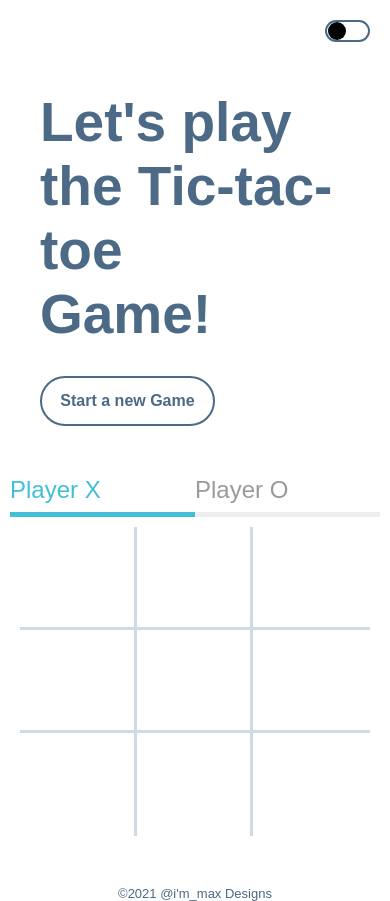
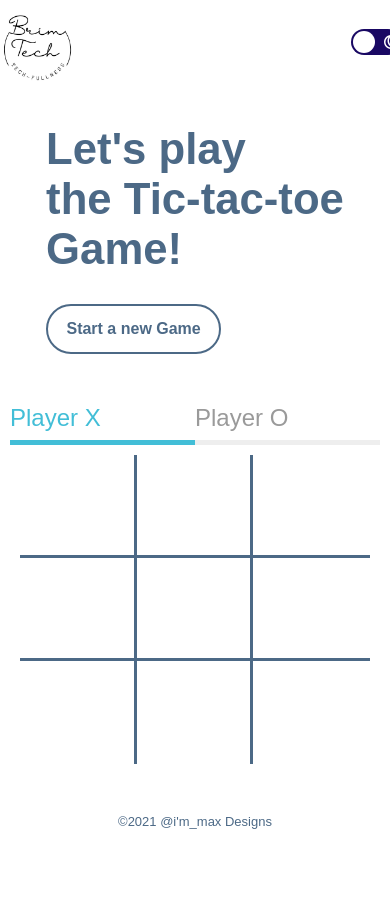
Before and after one commit to Max-munene/Tic-tac-toe-Game, a plain HTML site: page index.html in a window 390 px wide. After the commit the page ends 844 px from the top, so only its background shows below. Drawn offline with Linux system fonts and the light colour scheme.

Commit message:
added darkmode

```diff
--- a/css/style.css
+++ b/css/style.css
@@ -1,71 +1,95 @@
-*{
-box-sizing:border-box;/* universal selector */
+* {
+	box-sizing: border-box; /* universal selector */
 	margin: 0;
 }
 
-body{
+body {
 	font-family: 'Merriweather Sans', sans-serif;
+	/* background-color: #fff; */
 	color: #4c6986;
+}
 
-}
 header,
 footer {
-    height: 50px;
+	height: 10vh;
 }
 
-label{
-  position: absolute;
-  width: 45px;
-  height: 22px;
-  right: 20px;
-  top: 20px;
-  border: 2px solid;
-  border-radius: 20px;
-}
-label:before{
-  position: absolute;
-  content: "";
-  width: 18px;
-  height: 18px;
-  left: 1px;
-    border-radius: 50px;
-  cursor: pointer;
-  background: #000;
-  transition: 0.4s;
-}
-
-label.active:before{
-  left: 24px;
-  background: #fff;
-}
-
-body.night{
-  background: #081420;
-  color:#fff;
-}
-
-.title{
+.title {
 	max-width: 500px;
 }
 
-.wrapper{
-  max-width: 100%;
-  height:100%;
-  display:flex;
+.logo {
+	display: flex;
+	position: relative;
+	height: 90px;
+	width: 90px;
+	padding-top: 15px;
+	padding-right: 90%;
+}
+.logo img {
+	height: 100%;
+}
+.toggle {
+	display: flex;
 	align-items: center;
-  justify-content:space-evenly;
-  margin: 0 auto;
-  padding:40px;
-
 }
 
-h1{
-  font-size: 55px;
-  font-weight: bold;
-
+.checkbox {
+	opacity: 0;
+	position: absolute;
 }
 
-.restart{
+.label {
+	background-color: #190863;
+	display: flex;
+	align-items: center;
+	justify-content: space-between;
+	border-radius: 50px;
+	position: relative;
+	width: 50px;
+	height: 26px;
+	padding: 5px;
+}
+
+.ball {
+	background-color: #fff;
+	position: absolute;
+	top: 2px;
+	left: 2px;
+	height: 22px;
+	width: 22px;
+	border-radius: 50px;
+	transition: transform 0.2s linear;
+}
+
+.checkbox:checked + .label .ball {
+	transform: translateX(24px);
+}
+
+.fa-moon {
+	color: #fff;
+}
+
+.fa-sun {
+	color: #f39c12;
+}
+
+.wrapper {
+	max-width: 100%;
+	height: 100%;
+	display: flex;
+	align-items: center;
+	justify-content: space-evenly;
+	margin: 0 auto;
+	padding: 40px;
+}
+
+h1 {
+	font-size: calc(2em + 3vw);
+	font-weight: bold;
+}
+
+.restart {
 	width: 175px;
 	height: 50px;
 	display: flex;
@@ -74,64 +98,62 @@ h1{
 	border-radius: 50px;
 	border: 2px solid #4c6986;
 	transition: all 0.2s ease;
-  cursor:pointer;
+	cursor: pointer;
 	font-weight: bold;
 	margin-top: 30px;
 }
 
-.restart:hover{
+.restart:hover {
 	background-color: #4c6986;
 	color: white;
-
-
 }
 
-.game{
+.game {
 	width: 370px;
-  height:370px;
+	height: 370px;
 	display: flex;
-  flex-direction:column;
+	flex-direction: column;
 }
 
-.header{
+.header {
 	display: flex;
 	color: #9a9a9a;
-  font-size:  24px;
+	font-size: 24px;
 	align-items: center;
 }
 
-.header .player-x{
+.header .player-x {
 	flex: 1;
 	border-bottom: 5px solid #eee;
 	padding-bottom: 8px;
 }
 
-.player-x.active{
-  color: #42BED7;
-  border-color: #42BED7;
+.player-x.active {
+	color: #42bed7;
+	border-color: #42bed7;
 }
 
-.header .player-o{
-   flex:1;
+.header .player-o {
+	flex: 1;
 	border-bottom: 5px solid #eee;
 	padding-bottom: 8px;
 }
 
-.player-o.active{
-  color:#a46ce9;
-  border-color:#a46ce9; ;
+.player-o.active {
+	color: #a46ce9;
+	border-color: #a46ce9;
 }
 
-.board{
+.board {
 	display: grid;
 	grid-template-columns: repeat(3, 1fr);
 	grid-template-rows: repeat(3, 1fr);
-  grid-gap:0px;
+	grid-gap: 0px;
 	flex-grow: 1;
 	padding: 10px;
 }
 
-.board-tile{
+.board-tile {
 	display: flex;
 	justify-content: center;
 	align-items: center;
@@ -140,49 +162,60 @@ h1{
 	cursor: pointer;
 }
 
-.board-tile:not(:nth-child(3n)){
-  border-right: 3px solid rgba(137, 163, 189, 0.4);
+.board-tile:not(:nth-child(3n)) {
+	border-right: 3px solid #4c6986;
 }
 
-.board-tile:not(:nth-last-child(-n+3)){
-  border-bottom:3px solid rgba(137, 163, 189, 0.4);
+.board-tile:not(:nth-last-child(-n + 3)) {
+	border-bottom: 3px solid #4c6986;
+}
+body.dark .board-tile:not(:nth-child(3n)) {
+	border-right: 3px solid #fff;
 }
 
-.board-tile:hover{
-  background: #eee;
-
+body.dark .board-tile:not(:nth-last-child(-n + 3)) {
+	border-bottom: 3px solid #fff;
 }
 
-.tile-x{
-  color:#42BED7;
-}
-.tile-o{
-  color:#a46ce9;
-}
-.tile-winner span{
-  color:greenyellow;
+.board-tile:hover {
+	background: #eee;
 }
 
-footer{
+.tile-x {
+	color: #42bed7;
+}
+.tile-o {
+	color: #a46ce9;
+}
+.tile-winner span {
+	color: greenyellow;
+}
+body.dark {
+	background-color: #081420;
+	color: #fff;
+}
+
+body.dark .board-tile {
+	background-color: #081420;
+	color: #fff;
+}
+footer {
 	font-size: 13px;
 	left: 0;
 	bottom: 0;
 	width: 100%;
-  height:100%;
+	height: 100%;
 	display: flex;
 	justify-content: center;
-
-
-
 }
-@media only screen and (max-width:870px){
-  .wrapper{
+@media only screen and (max-width: 870px) {
+	.wrapper {
 		flex-direction: column;
-    justify-content:space-between;
+		justify-content: space-between;
+		align-content: center;
 	}
 
 	.left {
-    margin-bottom:50px;
+		margin-bottom: 50px;
 	}
-
 }
--- /dev/null
+++ b/css/toggle.css
@@ -0,0 +1,7 @@
+header {
+	display: flex;
+	justify-content: flex-start;
+	align-items: center;
+	/* height: 100vh; */
+	margin: 0;
+}
--- a/index.html
+++ b/index.html
@@ -1,64 +1,68 @@
 <!DOCTYPE html>
 <html lang="en">
 	<head>
-  <meta charset="UTF-8">
-  <meta http-equiv="X-UA-Compatible" content="IE=edge">
-  <meta name="viewport" content="width=device-width, initial-scale=1.0">
-  <link rel='stylesheet' href="./css/style.css">
+		<meta charset="UTF-8" />
+		<meta http-equiv="X-UA-Compatible" content="IE=edge" />
+		<meta name="viewport" content="width=device-width, initial-scale=1.0" />
+		<link rel="stylesheet" href="./css/style.css" />
 		<title>Tic-tac-toe</title>
+		<link rel="shortcut icon" type="image/png" href="Favicon/BrimTech (1).png" />
+		<script src="https://kit.fontawesome.com/3d97495b04.js" crossorigin="anonymous"></script>
+		<link rel="stylesheet" href="./css/toggle.css" />
 	</head>
 	<body>
 		<header>
-    <label id="dark-change"></label>
+			<div class="logo">
+				<img src="Favicon/BrimTech.jpg" />
+			</div>
+			<div>
+				<input type="checkbox" class="checkbox" id="checkbox" />
+				<label for="checkbox" class="label">
+					<i class="far fa-sun"></i>
+					<i class="far fa-moon"></i>
+					<div class="ball"></div>
+				</label>
+			</div>
 		</header>
-  <div class='wrapper'>
-    <div class='left'>
-      <div class='title'>
+		<div class="wrapper">
+			<div class="left">
+				<div class="title">
 					<h1>
-          Let's play <br>
-          the Tic-tac-toe <br>
+						Let's play <br />
+						the Tic-tac-toe <br />
 						Game!
 					</h1>
 				</div>
-    <div class='restart'> Start a new Game</div>
+				<div class="restart">Start a new Game</div>
 			</div>
-  <div class='right'>
+			<div class="right">
 				<div class="game">
 					<div class="header">
-    <div class='player-x'>
+						<div class="player-x">
 							<span>Player X</span>
 						</div>
-    <div class='player-o'>
+						<div class="player-o">
 							<span>Player O</span>
 						</div>
 					</div>
 					<div class="board">
-      <div class="board-tile" data-index='0'></div>
-      <div class="board-tile" data-index='1'></div>
-      <div class="board-tile" data-index='2'></div>
-      <div class="board-tile" data-index='3'></div>
-      <div class="board-tile" data-index='4'></div>
-      <div class="board-tile" data-index='5'></div>
-      <div class="board-tile" data-index='6'></div>
-      <div class="board-tile" data-index='7'></div>
-      <div class="board-tile" data-index='8'></div>
-
+						<div class="board-tile" data-index="0"></div>
+						<div class="board-tile" data-index="1"></div>
+						<div class="board-tile" data-index="2"></div>
+						<div class="board-tile" data-index="3"></div>
+						<div class="board-tile" data-index="4"></div>
+						<div class="board-tile" data-index="5"></div>
+						<div class="board-tile" data-index="6"></div>
+						<div class="board-tile" data-index="7"></div>
+						<div class="board-tile" data-index="8"></div>
 					</div>
-
 				</div>
-
-
 			</div>
-
 		</div>
 		<script src="./js/main.js" type="module"></script>
 		<footer>
 			<nav></nav>
-    <p> ©2021 @i'm_max Designs</p>
+			<p>©2021 @i'm_max Designs</p>
 		</footer>
 	</body>
-
-
-
-
 </html>
--- a/js/Game.js
+++ b/js/Game.js
@@ -1,70 +1,61 @@
 // logic
-export default class Game{
-
-  constructor(){
+export default class Game {
+	constructor() {
 		console.log('init game');
-    this.turn = "X";
-    this.board= new Array(9).fill(null);
-
+		this.turn = 'X';
+		this.board = new Array(9).fill(null);
 	}
-nextTurn(){
-  if(this.turn=='X'){
-    this.turn = "O";
-
-  }else{
-    this.turn = "X";
+	nextTurn() {
+		if (this.turn == 'X') {
+			this.turn = 'O';
+		} else {
+			this.turn = 'X';
 		}
 	}
 
-makeMove(i){
-  if(this.endOfGame()){
+	makeMove(i) {
+		if (this.endOfGame()) {
 			return;
 		}
-  if(this.board[i]){
+		if (this.board[i]) {
 			return;
 		}
-  this.board[i]= this.turn; //X or O
+		this.board[i] = this.turn; //X or O
 		let winningCombination = this.findWinningCombinations();
-  console.log("this is the winner:", winningCombination);
-  if(!winningCombination){
+		console.log('this is the winner:', winningCombination);
+		if (!winningCombination) {
 			this.nextTurn();
 		}
 	}
 
+	findWinningCombinations() {
+		const winningCombinations = [
+			[0, 1, 2],
+			[3, 4, 5],
+			[6, 7, 8],
+			[0, 3, 6],
+			[1, 4, 7],
+			[2, 5, 8],
+			[0, 4, 8],
+			[2, 4, 6],
+		];
 
-findWinningCombinations(){
-  const winningCombinations= [
-    [0,1,2],
-    [3,4,5],
-    [6,7,8],
-    [0,3,6],
-    [1,4,7],
-    [2,5,8],
-    [0,4,8],
-    [2,4,6]
+		for (const combination of winningCombinations) {
+			const [a, b, c] = combination;
 
-  ]
-
-  for(const combination of winningCombinations){
-   const [a,b,c] = combination;
-
-   if(this.board[a] &&
-   this.board[a] === this.board[b] && this.board[a] === this.board[c]){
+			if (this.board[a] && this.board[a] === this.board[b] && this.board[a] === this.board[c]) {
 				return combination;
 			}
-
 		}
-  return  null;
+		return null;
 	}
 
-
-endOfGame(){
+	endOfGame() {
 		let winningCombination = this.findWinningCombinations();
-  if(winningCombination){
+		if (winningCombination) {
 			return true;
-  } else{
+		} else {
 			return false;
 		}
 	}
-
 }
--- a/js/main.js
+++ b/js/main.js
@@ -1,34 +1,34 @@
-import Game from './Game.js'
-import GameView from './GameView.js'
-
+import Game from './Game.js';
+import GameView from './GameView.js';
 
 let game = new Game();
 let gameView = new GameView();
 
-document.querySelector(".restart").addEventListener("click",() => {
-  console.log("New Game");
-  onRestartClick();
-})
+document.querySelector('.restart').addEventListener('click', () => {
+	console.log('New Game');
+	onRestartClick();
+});
 
-let tiles = document.querySelectorAll(".board-tile");
-tiles.forEach((tile) =>{
-  tile.addEventListener("click", ()=>{
-   onTileClick(tile.dataset.index);
-  })
+let tiles = document.querySelectorAll('.board-tile');
+tiles.forEach((tile) => {
+	tile.addEventListener('click', () => {
+		onTileClick(tile.dataset.index);
+	});
+});
 
-})
-
-function onTileClick(i){
-
-  game.makeMove(i);//make a move
-  gameView.updateBoard(game);//update booard
-
-
+function onTileClick(i) {
+	game.makeMove(i); //make a move
+	gameView.updateBoard(game); //update booard
 }
 
-function onRestartClick(){
-  game = new Game();
-  gameView.updateBoard(game);
+function onRestartClick() {
+	game = new Game();
+	gameView.updateBoard(game);
 }
 
 gameView.updateBoard(game);
+
+const checkbox = document.getElementById('checkbox');
+checkbox.addEventListener('change', () => {
+	document.body.classList.toggle('dark');
+});
```
Also changed, not shown: js/GameView.js (+14 -23 lines), Favicon/BrimTech (1).png (added), Favicon/BrimTech.jpg (added). Lines whose indentation alone changed are shown as unchanged.
